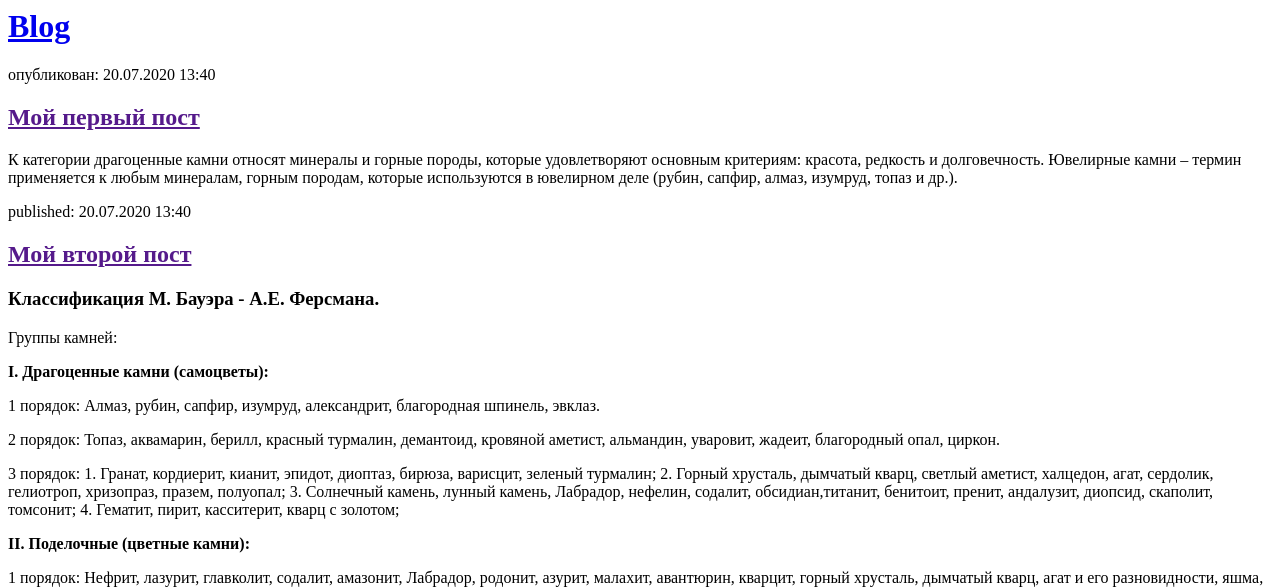
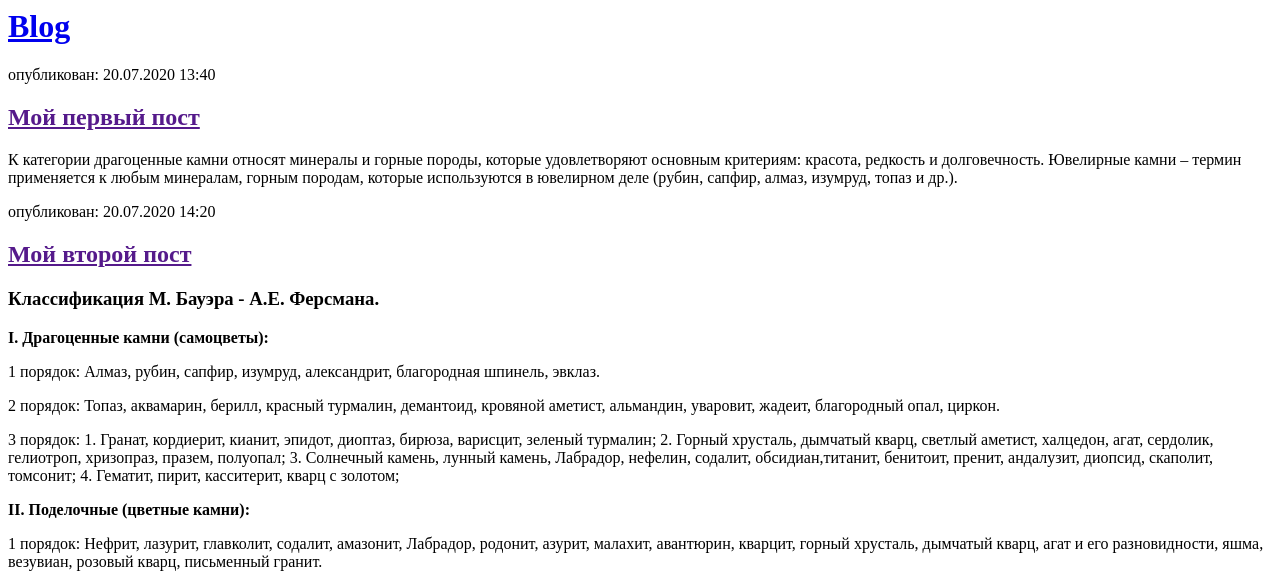
Before and after one commit to elena-vf/my-first-blog, a Django app: page / in a window 1280 px wide. Shown: the top 587 px of the page. Run offline with Django 3.2, Linux system fonts and the light colour scheme.

Commit message:
Changed the HTML for the site.

```diff
--- a/blog/templates/blog/post_list.html
+++ b/blog/templates/blog/post_list.html
@@ -12,10 +12,10 @@
             <p>К категории драгоценные камни относят минералы и горные породы, которые удовлетворяют  основным критериям: красота, редкость и долговечность. Ювелирные камни – термин применяется к любым минералам, горным породам, которые используются в ювелирном деле (рубин, сапфир, алмаз, изумруд, топаз и др.).</p>
         </div>
         <div>
-            <p>published: 20.07.2020 13:40 </p>
+            <p>опубликован: 20.07.2020 14:20 </p>
             <h2><a href="">Мой второй пост</a></h2>
             <h3>Классификация М. Бауэра - А.Е. Ферсмана.</h2></p>
-            <p>Группы камней:</p>
+
 
 <strong>I. Драгоценные камни (самоцветы):</strong>
 
```
